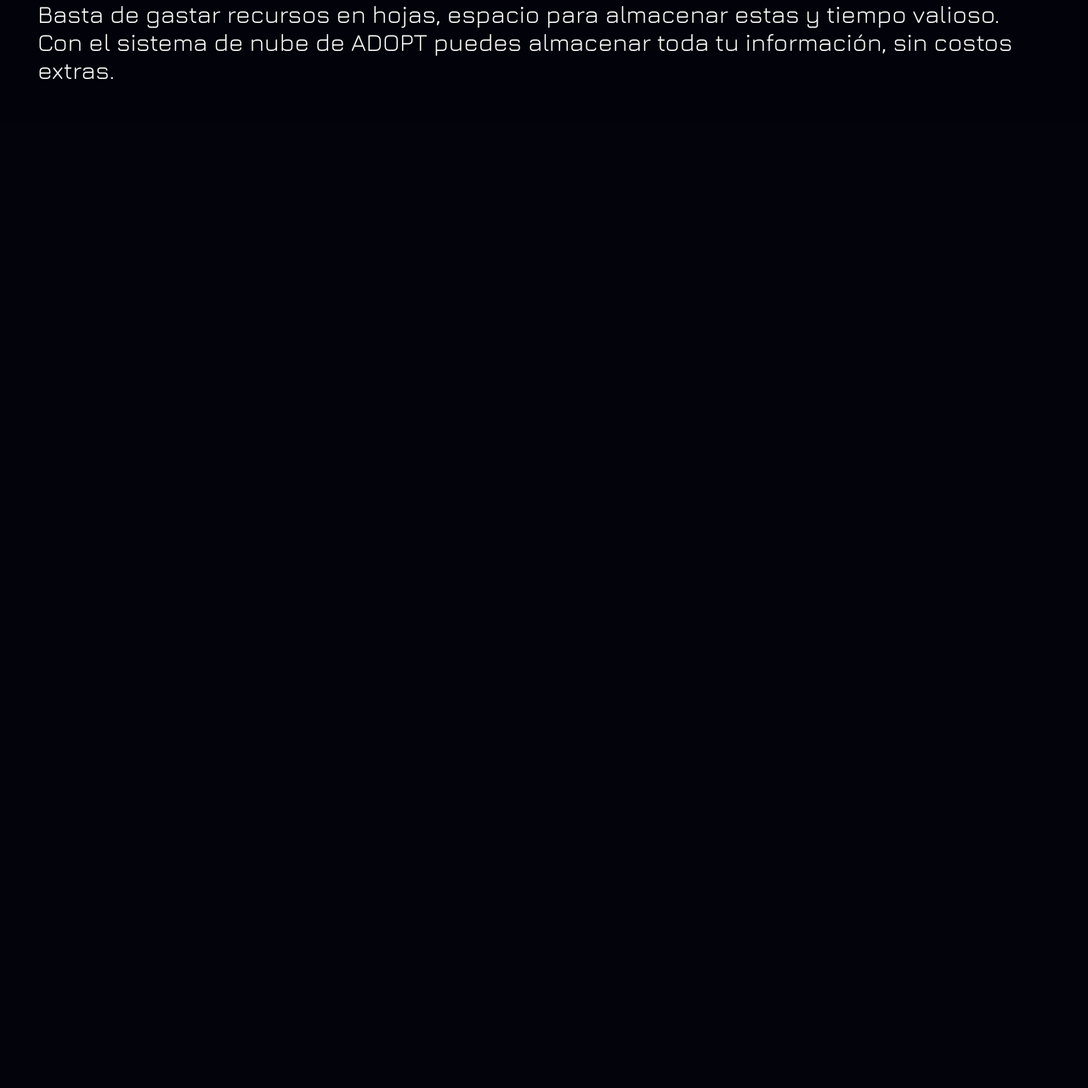
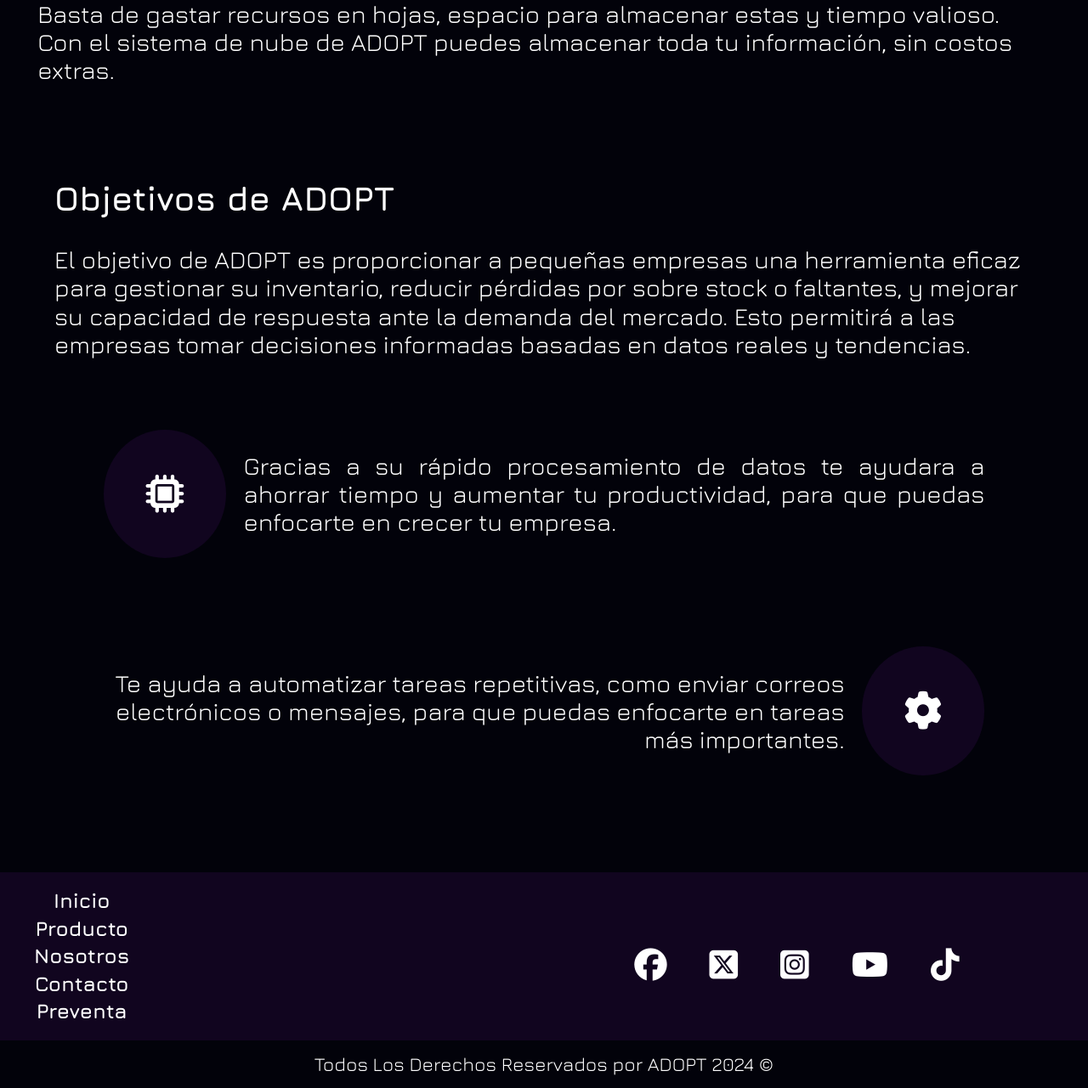
Before and after one commit to ASergioParedes/proyecto_adopt, a PHP site: page /Producto.html in a window 1280 px wide. Shown: the part 1473-2754 px from the top of the page at 85% size. Before the commit the page ends 1566 px from the top, so only its background shows below. Run offline with PHP 8.4, Linux system fonts and the light colour scheme; some libraries are stand-ins or nearby versions.

Commit message:
terminado de la seccion producto

```diff
--- a/CSS/estilo.css
+++ b/CSS/estilo.css
@@ -463,3 +463,76 @@ main.index {
     text-align: end;
     justify-content: end;
 }
+
+.objectivos {
+    display: flex;
+    flex-direction: column;
+    color: #ffffff;
+    margin-top: 50px;
+    height: 100vh;
+    width: 90%;
+    margin-bottom: 50px;
+}
+
+.objectivos h2 {
+    font-size: 2.5em;
+}
+
+.objectivos p {
+    font-size: 1.8em;
+    font-weight: 400;
+    margin-bottom: 20px;
+}
+
+.contenido-objectivos {
+    display: flex;
+    flex-direction: column;
+    justify-content: space-evenly;
+    height: 100%;
+}
+
+.contenido1 {
+    display: flex;
+    flex-direction: row;
+    gap: 20px;
+    align-items: center;
+    width: 90%;
+    margin: 40px auto;
+}
+
+.contenido1 .icono {
+    font-size: 2.8em;
+    background-color: #11051F;
+    padding: 50px;
+    border-radius: 50%;
+    align-items: center;
+}
+
+.contenido1 p {
+    font-size: 1.8em;
+    text-align: justify;
+    padding-top: 20px;
+}
+
+.contenido2 {
+    display: flex;
+    flex-direction: row-reverse;
+    gap: 20px;
+    align-items: center;
+    width: 90%;
+    margin: 40px auto;
+}
+
+.contenido2 .icono {
+    font-size: 2.8em;
+    background-color: #11051F;
+    padding: 50px;
+    border-radius: 50%;
+    align-items: center;
+}
+
+.contenido2 p {
+    font-size: 1.8em;
+    text-align: right;
+    padding-top: 20px;
+}
--- a/Producto.html
+++ b/Producto.html
@@ -55,6 +55,52 @@
             <p>Basta de gastar recursos en hojas, espacio para almacenar estas y tiempo valioso. Con el sistema de nube de ADOPT puedes almacenar toda tu información, sin costos extras.</p>
         </div>
     </section>
+
+    <section class="objectivos contenedor">
+        <h2>Objetivos de ADOPT</h2>
+        <p>El objetivo de ADOPT es proporcionar a pequeñas empresas una herramienta eficaz para gestionar su inventario, reducir pérdidas por sobre stock o faltantes, y mejorar su capacidad de respuesta ante la demanda del mercado. Esto permitirá a las empresas
+            tomar decisiones informadas basadas en datos reales y tendencias.</p>
+        <div class="contenido-objectivos">
+            <div class="contenido1">
+                <div class="icono">
+                    <i class="fa-solid fa-microchip"></i>
+                </div>
+                <p>Gracias a su rápido procesamiento de datos te ayudara a ahorrar tiempo y aumentar tu productividad, para que puedas enfocarte en crecer tu empresa.</p>
+            </div>
+            <div class="contenido2">
+                <div class="icono">
+                    <i class="fa-solid fa-gear"></i>
+                </div>
+                <p>Te ayuda a automatizar tareas repetitivas, como enviar correos electrónicos o mensajes, para que puedas enfocarte en tareas más importantes.</p>
+            </div>
+        </div>
+    </section>
+    <footer class="footer">
+        <div class="contenido-footer">
+            <div class="barra">
+                <nav>
+                    <a href="#">Inicio</a>
+                    <a href="#">Producto</a>
+                    <a href="#">Nosotros</a>
+                    <a href="#">Contacto</a>
+                    <a href="#">Preventa</a>
+                </nav>
+            </div>
+            <div class="redes">
+                <a href=""><i class="fa-brands fa-facebook"></i></a>
+                <a href=""><i class="fa-brands fa-square-x-twitter"></i></a>
+                <a href=""><i class="fa-brands fa-square-instagram"></i></a>
+                <a href=""><i class="fa-brands fa-youtube"></i></a>
+                <a href=""><i class="fa-brands fa-tiktok"></i></a>
+            </div>
+        </div>
+        <p>Todos Los Derechos Reservados por ADOPT 2024 &copy;</p>
+    </footer>
+
+
+    <!--Scripts de JavaScript-->
+    <script src="js/jquery-3.7.1.min.js"></script>
+    <script src="js/app.js"></script>
 </body>
 
 </html>
```
Also changed, not shown: CSS/media.css (+121 -1 lines).
